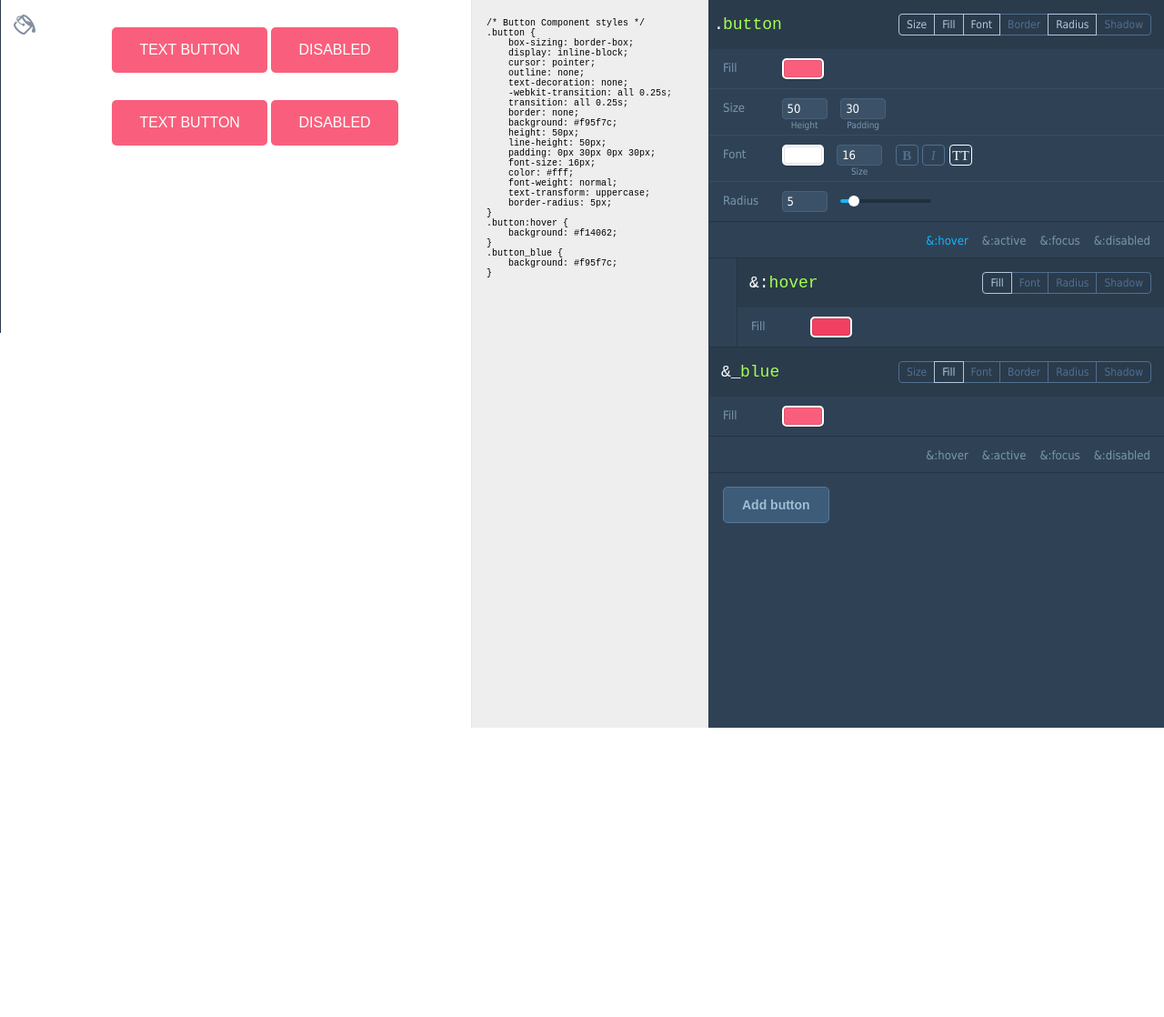
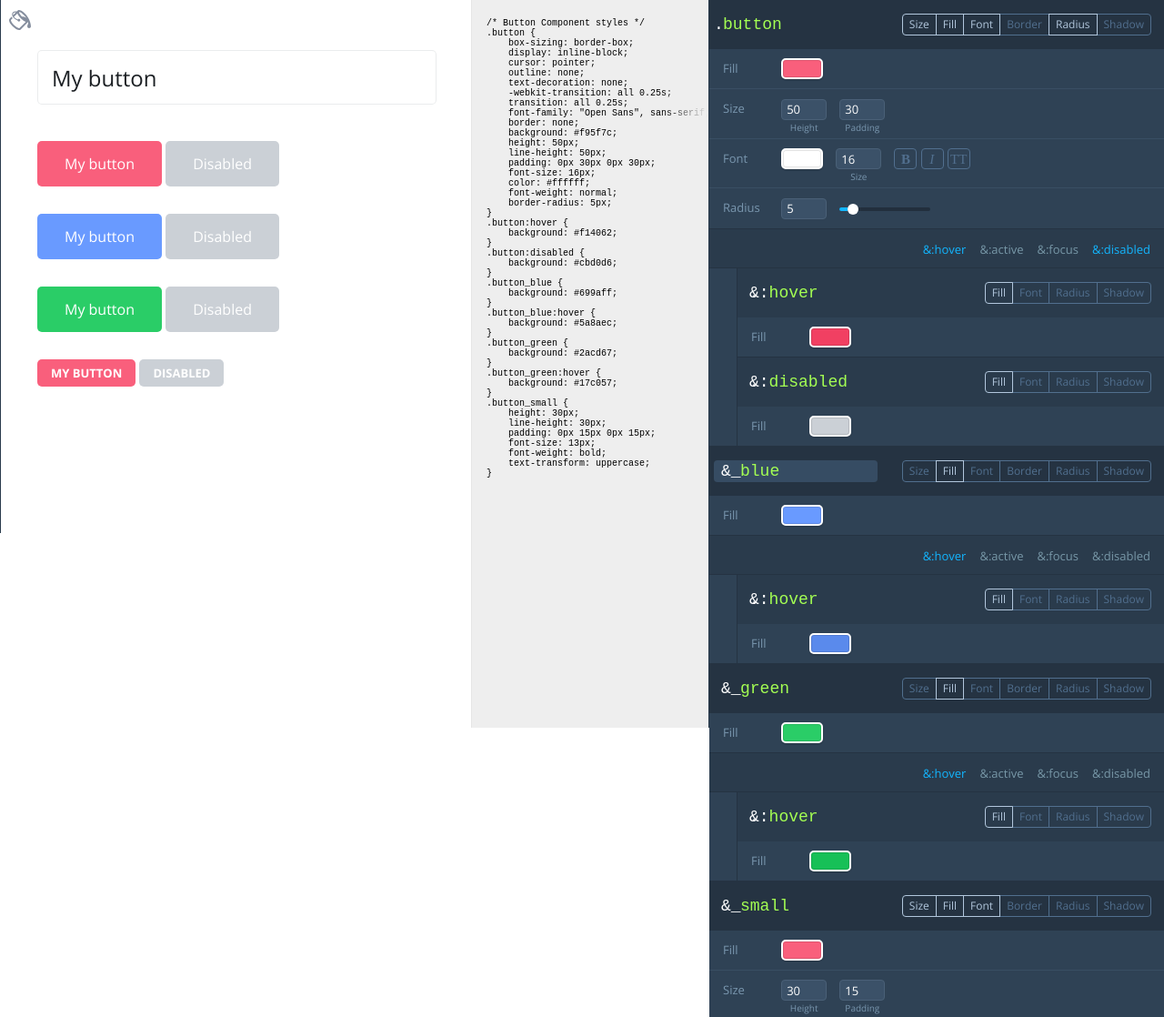
Before and after one commit to Lorun/button-constructor, a website: page index.html in a window 1280 px wide. Shown: the top 1118 px of the page at 91% size. Before the commit the page ends 800 px from the top, so only its background shows below. Drawn offline with nearby package versions, Linux system fonts and the light colour scheme.

Commit message:
css generator update logic, button text editor

```diff
--- a/app/app.module.js
+++ b/app/app.module.js
@@ -15,10 +15,10 @@
             'border-color'      : '#3171b1',
             'border'            : 1,
             'font-size'         : 14,
-            'color'             : '#fff',
+            'color'             : '#ffffff',
             'font-weight'       : 'normal',
             'border-radius'     : 4,
-            'box-shadow-color'  : 'rgba(0,0,0,0.2)',
+            'box-shadow-color'  : 'rgba(0, 0, 0, 0.2)',
             'box-shadow-x'      : 0,
             'box-shadow-y'      : 1,
             'box-shadow-blur'   : 4
--- a/app/components/buttons/buttonPreviewList.html
+++ b/app/components/buttons/buttonPreviewList.html
@@ -1,4 +1,8 @@
+<div class="__preview-buttonText" ng-init="buttonText = 'My button'">
+    <input type="text" ng-model="buttonText"/>
+</div>
+
 <div class="__preview-button" ng-repeat="button in $ctrl.buttons">
-    <button class="{{$ctrl.options.className}} {{!!button.modifier ? $ctrl.options.className + $ctrl.options.separator + button.modifier : ''}}">Text button</button>
+    <button class="{{$ctrl.options.className}} {{!!button.modifier ? $ctrl.options.className + $ctrl.options.separator + button.modifier : ''}}">{{buttonText}}</button>
     <button class="{{$ctrl.options.className}} {{!!button.modifier ? $ctrl.options.className + $ctrl.options.separator + button.modifier : ''}}" disabled>Disabled</button>
 </div>
--- a/app/components/buttons/buttonSection.common.html
+++ b/app/components/buttons/buttonSection.common.html
@@ -3,7 +3,7 @@
     <span class="class-name">
         <span class="class-name-separator">&{{$ctrl.options.separator}}</span>
         <input type="text" ng-pattern="word" format ng-model="$ctrl.options.className" ng-if="button.modifier == null">
-        <input type="text" ng-model="button.modifier" format ng-if="button.modifier !== null">
+        <input type="text" ng-model="button.modifier" format ng-if="button.modifier !== null" autofocus>
     </span>
 
     <ul class="builder-rulesList">
--- a/app/services/styles.service.js
+++ b/app/services/styles.service.js
@@ -11,8 +11,10 @@
 
         var tab = '    ',
             units = 'px',
-            styles,
-            separator = '_';
+            styles = '',
+            separator = '_',
+            _buttons = [],
+            _mainButtonRules = {};
 
         return {
             compile: compile,
@@ -25,23 +27,29 @@
          * @returns {Styles.compile}
          */
         function compile() {
-            var buttons = ButtonService.getAll();
             var options = ButtonService.getOptions();
             var buttonClass = options.className;
+
+            _buttons = ButtonService.getAll();
+
+            if (!!_buttons[0]) {
+                _mainButtonRules = {};
 
                 separator = options.separator;
 
                 // Clean old styles
                 styles = '/* Button Component styles */\n';
 
-            angular.forEach(buttons, function(button) {
+                angular.forEach(_buttons, function(button) {
                     var buttonCopy = angular.copy(button);
                     for (var section in buttonCopy) {
                         if (buttonCopy.hasOwnProperty(section) && section != 'modifier' && !!button[section]) {
                             _compileSilentBtn(button, section, buttonClass);
+                            _mainButtonRules = _buttons[0].common.rules;
                         }
                     }
                 });
+            }
 
             return this;
         }
@@ -83,6 +91,7 @@
             styles += tab + 'text-decoration: none;\n';
             styles += tab + '-webkit-transition: all 0.25s;\n';
             styles += tab + 'transition: all 0.25s;\n';
+            styles += tab + 'font-family: "Open Sans", sans-serif;\n';
 
             if (!hasBorder) {
                 styles += tab + 'border: none;\n';
@@ -98,6 +107,10 @@
             styles += '}\n';
         }
 
+        function isChanged(rules, key) {
+            return rules[key] !== _mainButtonRules[key];
+        }
+
 
         /**
          * Renderer styles by rules group
@@ -109,27 +122,32 @@
             var render = {};
 
             render.size = function() {
-                if (!!rules['height']) {
+                if (!!rules['height'] && isChanged(rules, 'height')) {
                     var line_height = (!!rules['border']) ? rules['height'] - rules['border'] * 2 : rules['height'];
 
-                    styles += tab + 'height: ' + rules.height + units + ';\n';
+                    styles += tab + 'height: ' + rules['height'] + units + ';\n';
                     styles += tab + 'line-height: ' + line_height + units + ';\n';
 
-                    if (!!rules['padding']) {
+
+                }
+                if (!!rules['padding'] && isChanged(rules, 'padding')) {
                     rules['padding-right'] = rules['padding-left'] = rules['padding'];
-                    }
                     styles += tab + 'padding: ' + rules['padding-top'] + units + ' ' + rules['padding-right'] + units + ' ' + rules['padding-bottom'] + units + ' ' + rules['padding-left'] + units + ';\n';
                 }
             };
 
             render.fill = function() {
-                if (!!rules['background']) {
+                if (!!rules['background'] && rules['background'] !== _mainButtonRules['background']) {
                     styles += tab + 'background: ' + rules['background'] + ';\n';
                 }
             };
 
             render.border = function() {
-                if (!!rules['border'] && rules['border'] != 0 ) {
+                if (!!rules['border']
+                    && rules['border'] != 0
+                    && (rules['border'] !== _mainButtonRules['border']
+                        || rules['border-color'] !== _mainButtonRules['border-color']))
+                {
                     styles += tab + 'border: ' + rules['border'] + units + ' solid ' + rules['border-color'] + ';\n';
                 } else if (role == 'common') {
                     styles += tab + 'border: none;\n';
@@ -137,31 +155,38 @@
             };
 
             render.font = function() {
-                if (!!rules['font-size'] && !!rules['color']) {
+                if (!!rules['font-size'] && rules['font-size'] !== _mainButtonRules['font-size']) {
                     styles += tab + 'font-size: ' + rules['font-size'] + units + ';\n';
+                }
+                if (!!rules['color'] && rules['color'] !== _mainButtonRules['color']) {
                     styles += tab + 'color: ' + rules['color'] + ';\n';
                 }
-                if (!!rules['font-weight']) {
+                if (!!rules['font-weight'] && rules['font-weight'] !== _mainButtonRules['font-weight']) {
                     styles += tab + 'font-weight: ' + rules['font-weight'] + ';\n';
                 }
-                if (!!rules['font-style']) {
+                if (!!rules['font-style'] && rules['font-style'] !== _mainButtonRules['font-style']) {
                     styles += tab + 'font-style: ' + rules['font-style'] + ';\n';
                 }
-                if (!!rules['text-transform']) {
+                if (!!rules['text-transform'] && rules['text-transform'] !== _mainButtonRules['text-transform']) {
                     styles += tab + 'text-transform: ' + rules['text-transform'] + ';\n';
                 }
             };
             render.radius = function() {
-                if (!!rules['border-radius']) {
+                if (!!rules['border-radius'] && rules['border-radius'] !== _mainButtonRules['border-radius']) {
                     styles += tab + 'border-radius: ' + rules['border-radius'] + units + ';\n';
                 }
             };
             render.shadow = function() {
-                if (!!rules['box-shadow-color'] && !!rules['box-shadow-blur']) {
-                    var box_shadow = rules['box-shadow-x'] + units + ' ' + rules['box-shadow-y'] + units + ' ' + rules['box-shadow-blur'] + units + ' ' + rules['box-shadow-color']
+                if (!!rules['box-shadow-color'] && !!rules['box-shadow-blur'])
+                {
+                    var old_box_shadow = _mainButtonRules['box-shadow-x'] + units + ' ' + _mainButtonRules['box-shadow-y'] + units + ' ' + _mainButtonRules['box-shadow-blur'] + units + ' ' + _mainButtonRules['box-shadow-color'];
+                    var box_shadow = rules['box-shadow-x'] + units + ' ' + rules['box-shadow-y'] + units + ' ' + rules['box-shadow-blur'] + units + ' ' + rules['box-shadow-color'];
+
+                    if (box_shadow !== old_box_shadow) {
                         styles += tab + '-webkit-box-shadow: ' + box_shadow + ';\n';
                         styles += tab + '-moz-box-shadow: ' + box_shadow + ';\n';
                         styles += tab + 'box-shadow: ' + box_shadow + ';\n';
+                    }
                 }
             };
 
--- a/css/styles.less
+++ b/css/styles.less
@@ -1,4 +1,6 @@
-@font-family: Tahoma, Arial, sans-serif;
+@import url('https://fonts.googleapis.com/css?family=Open+Sans:400,600,700&subset=latin,cyrillic');
+//@font-family: Tahoma, Arial, sans-serif;
+@font-family: 'Open Sans', sans-serif;
 
 body,
 html {
@@ -41,14 +43,16 @@ body {
 
 input[type="text"],
 input[type="email"],
-input[type="url"] {
+input[type="url"],
+input[type="number"] {
     font-family: @font-family;
 }
 
 .g-preview-list {
     float: left;
     width: 100%;
-    padding-top: 30px;
+    padding-top: 55px;
+    padding-right: 40px;
 }
 .g-css-body {
     min-height: 100%;
@@ -72,8 +76,30 @@ input[type="url"] {
         width: calc(~'100% - 500px');
         box-sizing: border-box;
         padding: 0 260px 40px 40px;
-        text-align: center;
+        text-align: left;
         border-left: 1px solid #2a3b4c;
+
+        .__preview-buttonText {
+            margin-bottom: 40px;
+            input[type="text"] {
+                display: block;
+                width: 100%;
+                margin: 0 auto;
+                background-color: fade(#fff, 50%);
+                border: 1px solid fade(#dce0e2, 60%);
+                color: #1c2024;
+                padding: 5px 15px;
+                line-height: 40px;
+                height: 60px;
+                font-size: 24px;
+                border-radius: 5px;
+                text-align: left;
+                &:focus {
+                    outline: none;
+                    background-color: fade(#e6eaec, 60%);
+                }
+            }
+        }
 
         .__preview-button {
             margin-bottom: 30px;
@@ -101,8 +127,8 @@ input[type="url"] {
         }
         .__preview-colorpicker {
             position: fixed;
-            top: 15px;
-            left: 15px;
+            top: 10px;
+            left: 10px;
             display: inline-block;
             width: 24px;
             height: 24px;
@@ -124,20 +150,23 @@ input[type="url"] {
         background-color: #2f4255;
         color: #7a97af;
 
-        input[type="text"] {
+        input[type="text"],
+        input[type="number"] {
             background-color: #3b5168;
             color: #fff;
             border: 1px solid #4a6077;
             border-radius: 4px;
             font-size: 13px;
             font-family: @font-family;
+            height: 23px;
             line-height: 16px;
-            padding: 3px 5px 2px;
+            padding: 2px 5px 2px;
             box-sizing: border-box;
             margin: 0;
             &:focus {
                 outline: none;
-                border-color: #6285a9;
+                border-color: #13b6ff;
+                background-color: #455f7a;
             }
         }
     }
@@ -177,7 +206,7 @@ input[type="url"] {
         .section-class {
             .clearfix();
             padding: 15px 15px 15px 5px;
-            background-color: #2a3b4c;
+            background-color: #253342;
             .class-name {
                 position: relative;
                 display: inline-block;
@@ -200,6 +229,7 @@ input[type="url"] {
                     border: none;
                     font-size: 18px;
                     font-family: "Courier New", Courier, monospace;
+                    height: 24px;
                     line-height: 24px;
                     background-color: transparent;
                     color: #a4ff53;
@@ -221,6 +251,7 @@ input[type="url"] {
             padding: 10px 15px;
             border-top: 1px solid #253342;
             border-bottom: 1px solid #253342;
+            background-color: #2a3b4c;
             text-align: right;
             .control-item {
                 display: inline-block;
@@ -247,6 +278,7 @@ input[type="url"] {
         .section-class {
             border-top: 1px solid #253342;
             padding-left: 13px;
+            background-color: #2a3b4c;
         }
         &:last-child {
             border-bottom: 1px solid #253342;
@@ -270,7 +302,8 @@ input[type="url"] {
             font-size: 12px;
             color: #516f8e;
             border: 1px solid;
-            padding: 4px 8px;
+            padding: 4px 7px;
+            line-height: 14px;
             cursor: pointer;
             margin-right: -1px;
             &:first-child {
@@ -308,7 +341,8 @@ input[type="url"] {
             vertical-align: top;
             width: 50px;
             margin-left: 10px;
-            input[type="text"] {
+            input[type="text"],
+            input[type="number"] {
                 width: 100%;
             }
         }
--- a/data/default.json
+++ b/data/default.json
@@ -13,9 +13,8 @@
           "padding-top": 0,
           "padding-bottom": 0,
           "font-size": 16,
-          "color": "#fff",
+          "color": "#ffffff",
           "font-weight": "normal",
-          "text-transform": "uppercase",
           "border-radius": 5
         },
         "groupRules": ["fill", "size", "font", "radius"]
@@ -25,6 +24,12 @@
           "background": "#f14062"
         },
         "groupRules": ["fill"]
+      },
+      "disabled": {
+        "rules": {
+          "background": "#cbd0d6"
+        },
+        "groupRules": ["fill"]
       }
     },
 
@@ -32,9 +37,51 @@
       "modifier": "blue",
       "common": {
         "rules": {
-          "background": "#f95f7c"
+          "background": "#699aff"
         },
         "groupRules": ["fill"]
+      },
+      "hover": {
+        "rules": {
+          "background": "#5a8aec"
+        },
+        "groupRules": ["fill"]
+      }
+    },
+
+    {
+      "modifier": "green",
+      "common": {
+        "rules": {
+          "background": "#2acd67"
+        },
+        "groupRules": ["fill"]
+      },
+      "hover": {
+        "rules": {
+          "background": "#17c057"
+        },
+        "groupRules": ["fill"]
+      }
+    },
+
+    {
+      "modifier": "small",
+      "common": {
+        "rules": {
+          "background": "#f95f7c",
+          "height": 30,
+          "line-height": 30,
+          "padding": 15,
+          "padding-left": 15,
+          "padding-right": 15,
+          "padding-top": 0,
+          "padding-bottom": 0,
+          "font-size": 13,
+          "font-weight": "bold",
+          "text-transform": "uppercase"
+        },
+        "groupRules": ["fill", "size", "font"]
       }
     }
   ]
--- a/index.html
+++ b/index.html
@@ -20,9 +20,6 @@
 
     <div class="builder-dashboard">
         <button-list></button-list>
-        <div class="builder-controls">
-            <button ng-click="$ctrl.appendButton('size')" class="b-button">Add button</button>
-        </div>
     </div>
 </div>
 
@@ -32,11 +29,11 @@
 <script type="text/ng-template" id="size.html">
     <span class="rule-label">Size</span>
     <div class="rule-input">
-        <input type="text" ng-model="button[section].rules.height" value="">
+        <input type="number" ng-model="button[section].rules.height" value="">
         <span class="rule-value-label">Height</span>
     </div>
     <div class="rule-input">
-        <input type="text" ng-model="button[section].rules.padding" value="">
+        <input type="number" ng-model="button[section].rules.padding" value="">
         <span class="rule-value-label">Padding</span>
     </div>
 </script>
@@ -52,7 +49,7 @@
     <span class="rule-label">Font</span>
     <span class="rule-color" colorpicker ng-model="button[section].rules.color" style="background: {{button[section].rules.color}}"></span>
     <div class="rule-input">
-        <input type="text" name="font-size" value="" ng-model="button[section].rules['font-size']">
+        <input type="number" name="font-size" value="" ng-model="button[section].rules['font-size']">
         <span class="rule-value-label">Size</span>
     </div>
     <div class="rule-buttons">
@@ -67,8 +64,8 @@
     <span class="rule-label">Border</span>
     <span class="rule-color" colorpicker ng-model="button[section].rules['border-color']" style="background: {{button[section].rules['border-color']}}"></span>
     <div class="rule-input">
-        <input type="text" ng-model="button[section].rules['border']" value="">
-        <span class="rule-value-label">Thuckness</span>
+        <input type="number" ng-model="button[section].rules['border']" value="">
+        <span class="rule-value-label">Thickness</span>
     </div>
 </script>
 
@@ -76,7 +73,7 @@
 <script type="text/ng-template" id="radius.html">
     <span class="rule-label">Radius</span>
     <div class="rule-input">
-        <input type="text" ng-model="button[section].rules['border-radius']" value="">
+        <input type="number" ng-model="button[section].rules['border-radius']" value="">
     </div>
     <div class="rule-range">
         <div range-slider floor="0" ceiling="50" step="1" highlight="left" ng-model="button[section].rules['border-radius']"></div>
@@ -88,11 +85,11 @@
     <span class="rule-label">Shadow</span>
     <span class="rule-color" colorpicker="rgba" ng-model="button[section].rules['box-shadow-color']" style="background: {{button[section].rules['box-shadow-color']}}"></span>
     <div class="rule-input">
-        <input type="text" ng-model="button[section].rules['box-shadow-y']" value="">
+        <input type="number" ng-model="button[section].rules['box-shadow-y']" value="">
         <span class="rule-value-label">Offset Y</span>
     </div>
     <div class="rule-input">
-        <input type="text" ng-model="button[section].rules['box-shadow-blur']" value="">
+        <input type="number" ng-model="button[section].rules['box-shadow-blur']" value="">
         <span class="rule-value-label">Blur</span>
     </div>
     <div class="rule-range">
```
Also changed, not shown: app/components/buttons/buttonList.html (+4 -0 lines), css/styles.css. Lines whose indentation alone changed are shown as unchanged.
